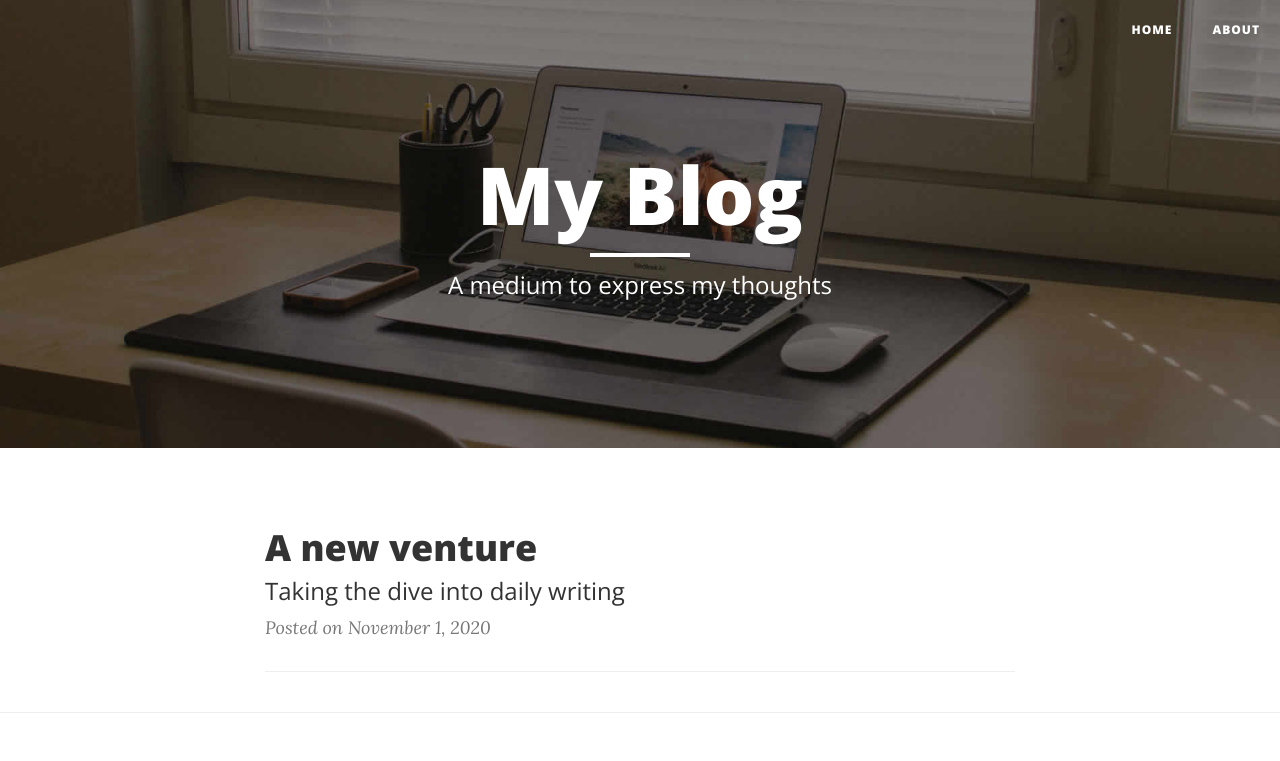
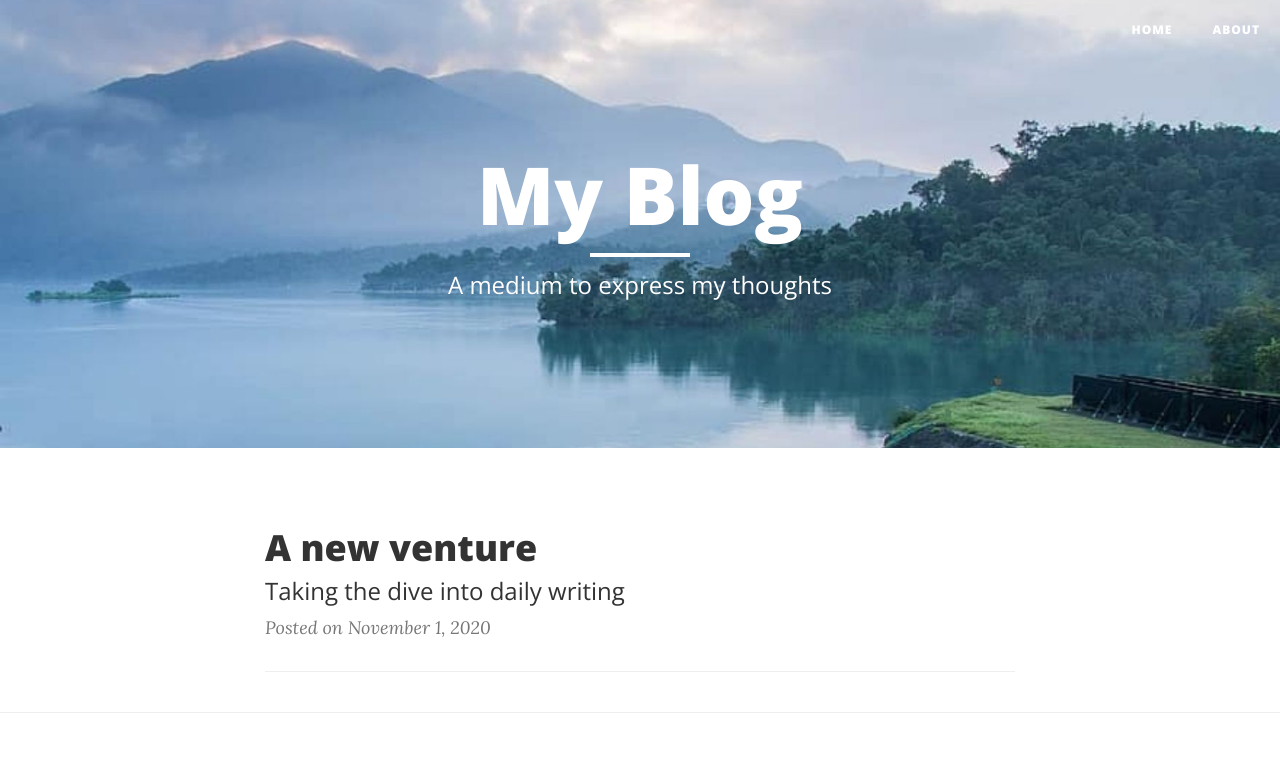
Before and after one commit to HarsimranAneja/blog, a website: page index.html in a window 1280 px wide. Shown: the top 761 px of the page. Drawn offline with nearby package versions, Linux system fonts and the light colour scheme.

Commit message:
Update index.html

```diff
--- a/index.html
+++ b/index.html
@@ -69,7 +69,7 @@
 
     <!-- Page Header -->
     <!-- Set your background image for this header on the line below. -->
-    <header class="intro-header" style="background-image: url('img/home-bg.jpg')">
+    <header class="intro-header" style="background-image: url('img/water-bg.jpg')">
         <div class="container">
             <div class="row">
                 <div class="col-lg-8 col-lg-offset-2 col-md-10 col-md-offset-1">
```
